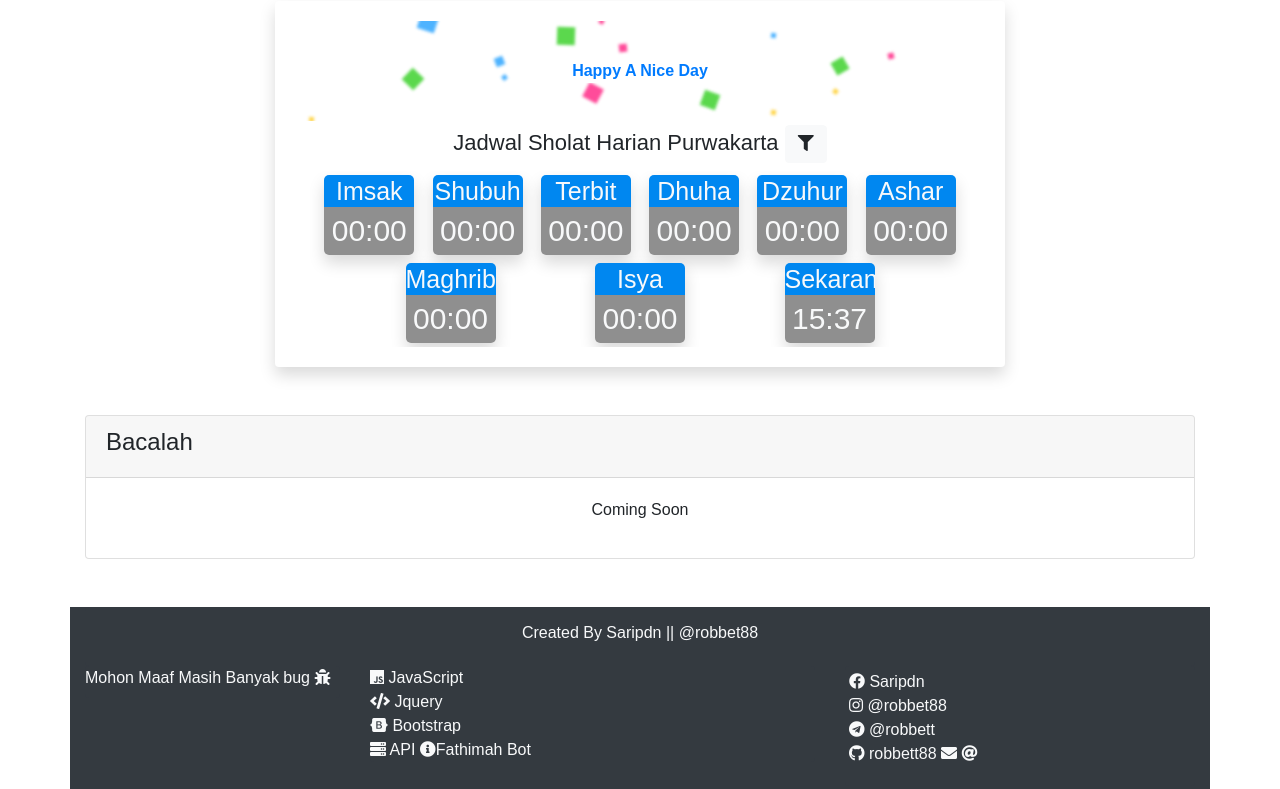
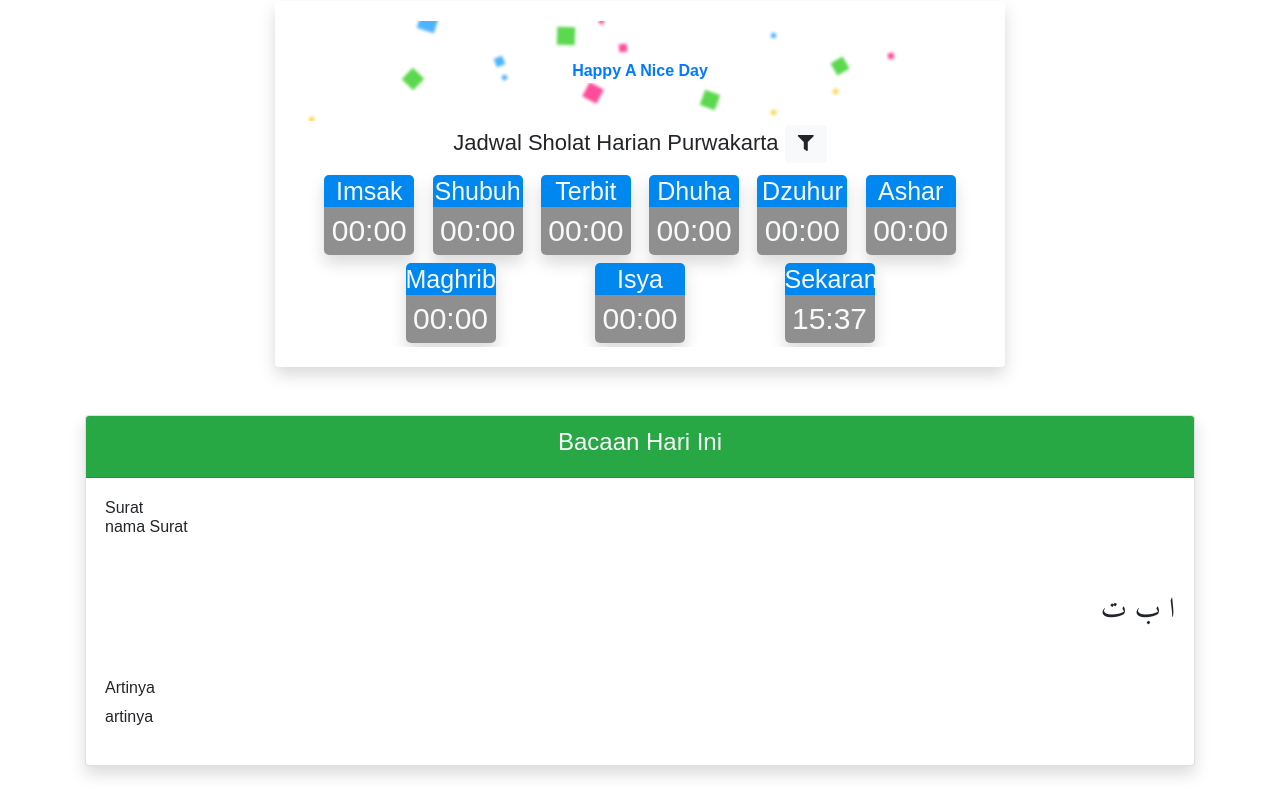
Before and after one commit to robbet88/limawaktu, a plain HTML site: page index.html in a window 1280 px wide. Shown: the part 235-1024 px from the top of the page. Drawn offline with nearby package versions, Linux system fonts and the light colour scheme; no server answers; a web font is replaced by a local one.

Commit message:
update index.html

```diff
--- a/index.html
+++ b/index.html
@@ -261,14 +261,24 @@
 	      </div>
 	    </div>
 	  </div>
+	   <!--bacaan hari in-->
 	  <div class="row mt-3 mb-5">
 	    <div class="col-12">
-	      <div class="card">
-	        <div class="card-header">
-	          <h4>Bacalah</h4>
+	      <div class="card shadow">
+	        <div class="card-header bg-success text-center text-bold text-light">
+	          <h4>Bacaan Hari Ini</h4>
 	        </div>
-	        <div class="card-body text-center">
-	          <p>Coming Soon</p>
+	        <div class="card-body p-1">
+	         <div class="col-12 py-3">
+	           <h6>Surat <p id="srt">nama Surat</p></h6>
+	         </div>
+	         <div class="col-12 py-2 text-right">
+	           <h3 id="bacaan">ا ب ت</h3>
+	         </div>
+	         <div class="col-12 py-3">
+	           <h6>Artinya</h6>
+	           <p id="arti">artinya</p>
+	         </div>
 	        </div>
 	      </div>
 	    </div>
```
